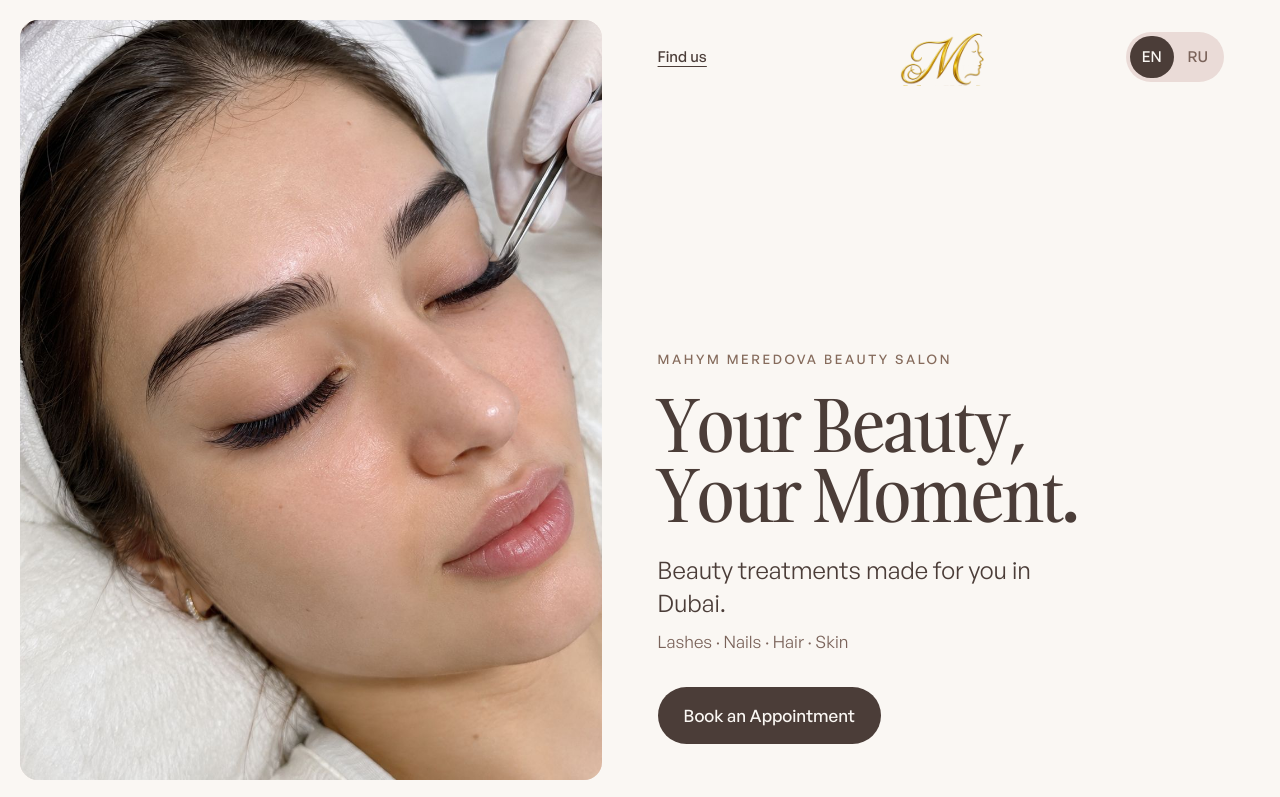
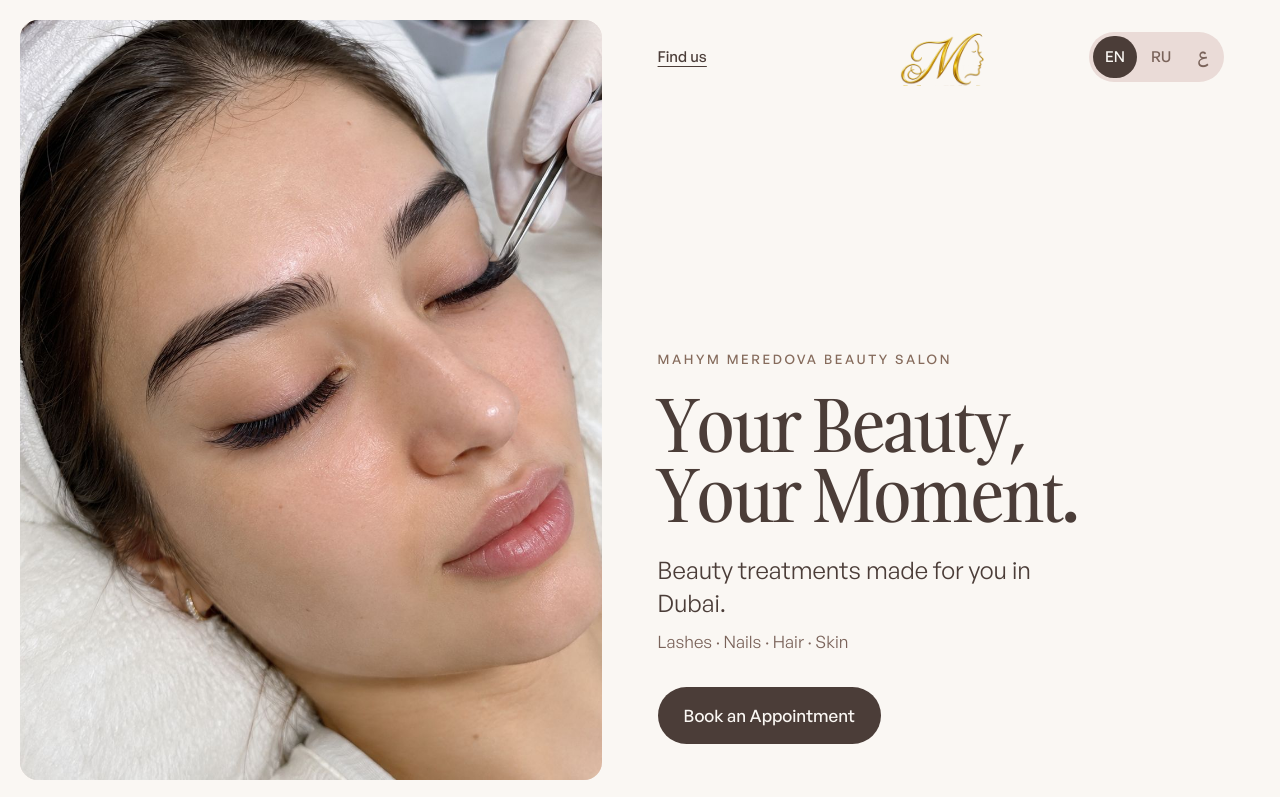
Before and after one commit to mammedovphoto-boop/mahym_beautysalon, a plain HTML site: page index.html in a window 1280 px wide. Shown: the top 797 px of the page. Drawn offline with Linux system fonts and the light colour scheme.

Commit message:
Add Arabic with right-to-left layout
Co-Authored-By: Claude Fable 5.2 <noreply@anthropic.com>
Claude-Session: https://claude.ai/code/session_01E5L5JcSLgs8KA7BQfsK8cb

```diff
--- a/app.js
+++ b/app.js
@@ -4,14 +4,14 @@
   var CATS=['all','lashes','nails','hair','face','massage'];
   /* dur = approximate minutes, to be confirmed by the salon */
   var ITEMS=[
-    {id:'lash', cat:'lashes', price:99, dur:120, img:'s_lash', en:['Lash extensions','Any effect and volume: classic, cat eye, wet look.'], ru:['Наращивание ресниц','Любой эффект и объём: классика, cat eye, wet look.']},
-    {id:'nails', cat:'nails', price:199, dur:90, img:'s_nails', en:['Manicure, all inclusive','Any length, shape and design. Removal and refill included.'], ru:['Маникюр «всё включено»','Любая длина, форма и дизайн. Снятие и коррекция включены.']},
-    {id:'keratin', cat:'hair', price:300, from:true, dur:150, img:'s_hair', en:['Keratin for hair','Smooth, glossy hair. Price depends on length and thickness.'], ru:['Кератин для волос','Гладкие блестящие волосы. Цена зависит от длины и густоты.']},
-    {id:'rdf', cat:'face', price:250, dur:60, img:'s_facial', en:['Russian Deep Facial','A professional facial in 13 steps.'], ru:['Russian Deep Facial','Профессиональный уход в 13 этапов.']},
-    {id:'clean', cat:'face', price:250, dur:60, img:'s_cleanse', en:['Deep cleansing facial','A thorough clean for clear, fresh skin.'], ru:['Глубокая чистка лица','Тщательное очищение для чистой и свежей кожи.']},
-    {id:'bio', cat:'face', price:250, dur:45, img:'s_peel', en:['BioRePeel','A peel for glow and an even tone, no downtime.'], ru:['BioRePeel','Пилинг для сияния и ровного тона, без восстановления.']},
-    {id:'mface', cat:'massage', price:null, dur:30, img:'s_mface', en:['Face massage','Lifting massage for a rested face.'], ru:['Массаж лица','Лифтинг-массаж для отдохнувшего лица.']},
-    {id:'mbody', cat:'massage', price:null, dur:60, img:'s_mbody', en:['Body massage','Relaxing massage of the back and body.'], ru:['Массаж тела','Расслабляющий массаж спины и тела.']}
+    {id:'lash', cat:'lashes', price:99, dur:120, img:'s_lash', en:['Lash extensions','Any effect and volume: classic, cat eye, wet look.'], ru:['Наращивание ресниц','Любой эффект и объём: классика, cat eye, wet look.'], ar:['تركيب رموش','أي شكل وأي كثافة: كلاسيك، كات آي، ويت لوك.']},
+    {id:'nails', cat:'nails', price:199, dur:90, img:'s_nails', en:['Manicure, all inclusive','Any length, shape and design. Removal and refill included.'], ru:['Маникюр «всё включено»','Любая длина, форма и дизайн. Снятие и коррекция включены.'], ar:['مانيكير شامل','أي طول وشكل وتصميم. يشمل الإزالة وإعادة التعبئة.']},
+    {id:'keratin', cat:'hair', price:300, from:true, dur:150, img:'s_hair', en:['Keratin for hair','Smooth, glossy hair. Price depends on length and thickness.'], ru:['Кератин для волос','Гладкие блестящие волосы. Цена зависит от длины и густоты.'], ar:['كيراتين للشعر','شعر ناعم ولامع. السعر حسب طول الشعر وكثافته.']},
+    {id:'rdf', cat:'face', price:250, dur:60, img:'s_facial', en:['Russian Deep Facial','A professional facial in 13 steps.'], ru:['Russian Deep Facial','Профессиональный уход в 13 этапов.'], ar:['Russian Deep Facial','عناية احترافية بالوجه من 13 خطوة.']},
+    {id:'clean', cat:'face', price:250, dur:60, img:'s_cleanse', en:['Deep cleansing facial','A thorough clean for clear, fresh skin.'], ru:['Глубокая чистка лица','Тщательное очищение для чистой и свежей кожи.'], ar:['تنظيف عميق للبشرة','تنظيف شامل لبشرة صافية ومنتعشة.']},
+    {id:'bio', cat:'face', price:250, dur:45, img:'s_peel', en:['BioRePeel','A peel for glow and an even tone, no downtime.'], ru:['BioRePeel','Пилинг для сияния и ровного тона, без восстановления.'], ar:['BioRePeel','تقشير يمنح النضارة ويوحّد لون البشرة، بدون فترة تعافٍ.']},
+    {id:'mface', cat:'massage', price:null, dur:30, img:'s_mface', en:['Face massage','Lifting massage for a rested face.'], ru:['Массаж лица','Лифтинг-массаж для отдохнувшего лица.'], ar:['مساج الوجه','مساج شدّ لوجه مرتاح.']},
+    {id:'mbody', cat:'massage', price:null, dur:60, img:'s_mbody', en:['Body massage','Relaxing massage of the back and body.'], ru:['Массаж тела','Расслабляющий массаж спины и тела.'], ar:['مساج الجسم','مساج استرخاء للظهر والجسم.']}
   ];
   var T={
     en:{navfind:'Find us',h1:'Your Beauty, Your Moment.',
@@ -51,14 +51,34 @@
       h:'ч',min:'мин',prev:'Предыдущий месяц',next:'Следующий месяц',
       r:{sv:'Услуга',pr:'Стоимость',du:'Длительность',d:'Дата',t:'Время',n:'Имя'},notyet:'пока не выбрано',
       chosen:function(n){var a=n%10,b=n%100;return n+(a===1&&b!==11?' услуга':(a>=2&&a<=4&&(b<10||b>20)?' услуги':' услуг'))},
-      m:{hi:'Здравствуйте! Хочу записаться на процедуру.',sv:'Услуга',pr:'Стоимость',d:'Дата',t:'Время',n:'Имя',end:'Подскажите, пожалуйста, можно ли подтвердить мою запись?'}}
+      m:{hi:'Здравствуйте! Хочу записаться на процедуру.',sv:'Услуга',pr:'Стоимость',d:'Дата',t:'Время',n:'Имя',end:'Подскажите, пожалуйста, можно ли подтвердить мою запись?'}},
+    ar:{navfind:'موقعنا',h1:'جمالكِ، لحظتكِ.',
+      lead:'خدمات تجميل مصمّمة لكِ في دبي.',tags:'رموش · أظافر · شعر · بشرة',
+      cta:'احجزي موعداً',p1:'الخدمة',p2:'التاريخ',p3:'الوقت',p4:'الاسم',
+      'h-why':'لماذا ماهيم',w1t:'عدة خدمات في زيارة واحدة',w1:'الرموش والأظافر معاً، لتخرجي جاهزة تماماً.',w2t:'أسعار شاملة',w2:'المانيكير يشمل أي تصميم مع الإزالة وإعادة التعبئة.',w3t:'نفتح كل يوم',w3:'من الساعة 10:00، في الحي الإسباني، المدينة العالمية.',g1:'مانيكير',g2:'تركيب رموش',g3:'كيراتين',gnote:'أعمال حقيقية من صالوننا.',barnone:'احجزي الآن',
+      st1:'الخطوة 1 من 4',st2:'الخطوة 2 من 4',st3:'الخطوة 3 من 4',st4:'الخطوة 4 من 4',
+      'h-treat':'اختاري الخدمة','sub-treat':'يمكنكِ اختيار أكثر من خدمة في زيارة واحدة.',
+      'h-date':'اختاري التاريخ','h-time':'الوقت المفضّل','sub-time':'بتوقيت دبي. سنؤكد لكِ عبر واتساب إن كان الوقت متاحاً.',
+      'h-name':'اسمكِ','h-review':'طلب الحجز',lname:'اسمكِ',send:'تأكيد الطلب عبر واتساب',
+      fine:'سيفتح واتساب برسالة جاهزة للإرسال. يتم تأكيد الحجز عند ردّ الصالون.',
+      'h-find':'موقعنا في الحي الإسباني',
+      addr:'صالون ماهيم للتجميل، الحي الإسباني، المدينة العالمية، دبي.',hours:'نفتح يومياً من الساعة 10:00.',
+      'c-map':'افتحي الخريطة',foot:'رموش، أظافر، شعر وبشرة. المدينة العالمية، دبي.',
+      bar:'اختاري التاريخ',bartime:'اختاري الوقت',barname:'أضيفي اسمكِ',barsend:'التأكيد عبر واتساب',
+      e1:'اختاري خدمة واحدة على الأقل أولاً.',e2:'اختاري التاريخ.',e3:'اختاري الوقت.',e4:'أضيفي اسمكِ لنعرف من سيحضر.',
+      cat:{all:'الكل',lashes:'رموش',nails:'أظافر',hair:'شعر',face:'الوجه',massage:'مساج'},
+      from:'من',ask:'عند الطلب',cur:'درهم',ph:'مثلاً: عائشة',noslots:'لا توجد أوقات متبقية في هذا اليوم. اختاري يوماً آخر.',
+      h:'س',min:'د',prev:'الشهر السابق',next:'الشهر التالي',
+      r:{sv:'الخدمة',pr:'السعر',du:'المدة',d:'التاريخ',t:'الوقت',n:'الاسم'},notyet:'لم يتم الاختيار بعد',
+      chosen:function(n){return n===1?'خدمة واحدة':n===2?'خدمتان':n+' خدمات'},
+      m:{hi:'مرحباً! أرغب في حجز موعد.',sv:'الخدمة',pr:'السعر',d:'التاريخ',t:'الوقت',n:'الاسم',end:'هل يمكن تأكيد حجزي من فضلكم؟'}}
   };
 
   var $=function(id){return document.getElementById(id)};
   var each=function(list,fn){Array.prototype.forEach.call(list,fn)};
   var lang='en';
-  try{var s=localStorage.getItem('mahym-lang'); if(s==='ru'||s==='en') lang=s; else if((navigator.language||'').slice(0,2)==='ru') lang='ru';}
-  catch(e){ if((navigator.language||'').slice(0,2)==='ru') lang='ru'; }
+  try{var s=localStorage.getItem('mahym-lang'); if(s==='ru'||s==='en'||s==='ar') lang=s; else { var nl=(navigator.language||'').slice(0,2); if(nl==='ru'||nl==='ar') lang=nl; }}
+  catch(e){ var nl2=(navigator.language||'').slice(0,2); if(nl2==='ru'||nl2==='ar') lang=nl2; }
   var state={svc:{},cat:'all',day:null,time:null,view:null}, sendSeen=false, heroSeen=true, wasReady=false, stagePic='hero', io=null;
   var reduce=window.matchMedia('(prefers-reduced-motion:reduce)').matches;
   var TICK='<svg viewBox="0 0 14 14" fill="none" stroke="#FAF7F3" stroke-width="2.2" stroke-linecap="round" stroke-linejoin="round" aria-hidden="true"><path d="M3 7.4 5.9 10.2 11 4.3"/></svg>';
@@ -87,18 +107,18 @@
     return out;
   }
   function bookable(k){var t=Date.parse(k+'T00:00:00Z'), t0=todayUTC(); return t>=t0 && t<=t0+AHEAD*864e5 && slotsFor(k).length>0;}
-  function fmt(dt,o){o.timeZone='UTC'; return new Intl.DateTimeFormat(lang==='ru'?'ru-RU':'en-GB',o).format(dt);}
+  function fmt(dt,o){o.timeZone='UTC'; return new Intl.DateTimeFormat(lang==='ru'?'ru-RU':lang==='ar'?'ar-AE-u-nu-latn':'en-GB',o).format(dt);}
   function cap(s){return s.charAt(0).toUpperCase()+s.slice(1);}
 
   /* ---- money and durations ---- */
   function chosen(){return ITEMS.filter(function(it){return state.svc[it.id]});}
-  function priceText(it){var t=T[lang]; return it.price==null? t.ask : (it.from? t.from+' ':'')+it.price+' AED';}
+  function priceText(it){var t=T[lang]; return it.price==null? t.ask : (it.from? t.from+' ':'')+it.price+' '+(t.cur||'AED');}
   function durText(min){var t=T[lang], h=Math.floor(min/60), m=min%60; return '≈ '+(h? h+' '+t.h+(m?' ':''):'')+(m? m+' '+t.min:'');}
   function totalText(){
     var c=chosen(), t=T[lang], sum=0, open=false, ask=false; if(!c.length) return '';
     c.forEach(function(it){ if(it.price==null) ask=true; else{sum+=it.price; if(it.from) open=true;} });
     if(!sum) return cap(t.ask);
-    return (open? t.from+' ':'')+sum+' AED'+(ask? ' + '+t.ask:'');
+    return (open? t.from+' ':'')+sum+' '+(t.cur||'AED')+(ask? ' + '+t.ask:'');
   }
   function totalDur(){return chosen().reduce(function(a,it){return a+it.dur},0);}
 
@@ -129,7 +149,7 @@
     $('next').disabled=(v.y===last.getUTCFullYear() && v.m===last.getUTCMonth());
     $('prev').setAttribute('aria-label',T[lang].prev); $('next').setAttribute('aria-label',T[lang].next);
     var mon=new Date(Date.UTC(2024,0,1)), dow='';
-    for(var i=0;i<7;i++) dow+='<span>'+fmt(new Date(mon.getTime()+i*864e5),{weekday:'short'}).replace('.','')+'</span>';
+    for(var i=0;i<7;i++) dow+='<span>'+fmt(new Date(mon.getTime()+i*864e5),{weekday:lang==='ar'?'narrow':'short'}).replace('.','')+'</span>';
     $('dow').innerHTML=dow;
     var html=''; for(var b=0;b<shift;b++) html+='<span class="day off"></span>';
     for(var d=1;d<=days;d++){
@@ -159,7 +179,7 @@
   function message(){
     var m=T[lang].m, c=chosen();
     return [m.hi,'',
-      m.sv+': '+c.map(function(it){return it[lang][0]}).join(', '),'',
+      m.sv+': '+c.map(function(it){return it[lang][0]}).join(lang==='ar'?'\u060C ':', '),'',
       m.pr+': '+totalText(),'',
       m.d+': '+dayText(),'',
       m.t+': '+state.time,'',
@@ -188,7 +208,7 @@
   function esc(s){return s.replace(/[&<>"]/g,function(c){return {'&':'&amp;','<':'&lt;','>':'&gt;','"':'&quot;'}[c]});}
   function renderRecap(){
     var t=T[lang], c=chosen(), name=$('f-name').value.trim();
-    var rows=[[t.r.sv, c.map(function(it){return it[lang][0]}).join(', ')],[t.r.pr,totalText()],[t.r.du, c.length? durText(totalDur()):''],[t.r.d,dayText()],[t.r.t,state.time||''],[t.r.n,name]];
+    var rows=[[t.r.sv, c.map(function(it){return it[lang][0]}).join(lang==='ar'?'\u060C ':', ')],[t.r.pr,totalText()],[t.r.du, c.length? durText(totalDur()):''],[t.r.d,dayText()],[t.r.t,state.time||''],[t.r.n,name]];
     $('recap').innerHTML=rows.map(function(r){return '<div><dt>'+r[0]+'</dt><dd'+(r[1]?'':' class="empty"')+'>'+(r[1]? esc(r[1]) : t.notyet)+'</dd></div>'}).join('');
     $('bar-text').textContent=c.length? t.chosen(c.length)+' · '+durText(totalDur()) : '';
     tick($('bar-total'),totalText());
@@ -204,10 +224,10 @@
     each($('prog').children,function(el){ var k=el.getAttribute('data-s'); el.classList.toggle('done', k==='services'? c.length>0 : k==='day'? !!state.day : k==='time'? !!state.time : !!name); });
   }
   function applyLang(){
-    var t=T[lang]; document.documentElement.lang=lang;
+    var t=T[lang]; document.documentElement.lang=lang; document.documentElement.dir=lang==='ar'?'rtl':'ltr';
     each(document.querySelectorAll('[data-t]'),function(el){var k=el.getAttribute('data-t'); if(typeof t[k]==='string') el.textContent=t[k];});
     $('f-name').placeholder=t.ph;
-    $('lang-en').setAttribute('aria-pressed',lang==='en'); $('lang-ru').setAttribute('aria-pressed',lang==='ru');
+    $('lang-en').setAttribute('aria-pressed',lang==='en'); $('lang-ru').setAttribute('aria-pressed',lang==='ru'); $('lang-ar').setAttribute('aria-pressed',lang==='ar');
     renderCats(); renderCards(); renderCal(false); renderTimes(false); renderRecap();
   }
   function hideErr(k){$('err-'+k).hidden=true;}
@@ -239,6 +259,7 @@
   function setLang(l){lang=l; try{localStorage.setItem('mahym-lang',l)}catch(e){} applyLang();}
   $('lang-en').addEventListener('click',function(){setLang('en')});
   $('lang-ru').addEventListener('click',function(){setLang('ru')});
+  $('lang-ar').addEventListener('click',function(){setLang('ar')});
   $('send').addEventListener('click',function(e){
     var m=missing(); if(!m){ this.href='https://wa.me/'+PHONE+'?text='+encodeURIComponent(message()); return; }
     e.preventDefault(); $('err-'+m).hidden=false;
--- a/index.html
+++ b/index.html
@@ -33,9 +33,10 @@
         <div class="lang" role="group" aria-label="Language">
           <button type="button" id="lang-en" aria-pressed="true" aria-label="English">EN</button>
           <button type="button" id="lang-ru" aria-pressed="false" aria-label="Русский">RU</button>
+          <button type="button" id="lang-ar" aria-pressed="false" aria-label="العربية" lang="ar">ع</button>
         </div>
       </nav>
-      <p class="brand">MAHYM MEREDOVA BEAUTY SALON</p>
+      <p class="brand" dir="ltr">MAHYM MEREDOVA BEAUTY SALON</p>
       <div class="hero-pic"><img src="img/hero.jpg" alt="" width="1086" height="1357"></div>
       <h1 class="title" data-t="h1">Your Beauty, Your Moment.</h1>
       <p class="lead" data-t="lead">Beauty treatments made for you in Dubai.</p>
@@ -120,14 +121,14 @@
       <p class="addr"><span data-t="addr">Mahym Beauty Salon, Spain Cluster, International City, Dubai.</span> <span data-t="hours">Open every day from 10:00.</span></p>
       <div class="cells">
         <a class="cell" href="https://www.google.com/maps/search/?api=1&query=Mahym+Beauty+Salon+International+City+Dubai"><span data-t="c-map">Open the map</span><small>Google Maps</small></a>
-        <a class="cell" href="https://www.instagram.com/mahym_beauty_salon/"><span>Instagram</span><small>@mahym_beauty_salon</small></a>
-        <a class="cell solid" href="https://wa.me/971521934818"><span>WhatsApp</span><small>+971 52 193 4818</small></a>
+        <a class="cell" href="https://www.instagram.com/mahym_beauty_salon/"><span>Instagram</span><small dir="ltr">@mahym_beauty_salon</small></a>
+        <a class="cell solid" href="https://wa.me/971521934818"><span>WhatsApp</span><small dir="ltr">+971 52 193 4818</small></a>
       </div>
     </section>
 
     <footer class="foot">
       <img class="logo" src="img/logo.png" alt="Mahym Meredova Beauty Salon" width="356" height="360" loading="lazy">
-      <div class="word" id="word" aria-hidden="true"><span style="--i:0">M</span><span style="--i:1">a</span><span style="--i:2">h</span><span style="--i:3">y</span><span style="--i:4">m</span></div>
+      <div class="word" id="word" aria-hidden="true" dir="ltr"><span style="--i:0">M</span><span style="--i:1">a</span><span style="--i:2">h</span><span style="--i:3">y</span><span style="--i:4">m</span></div>
       <p data-t="foot">Lashes, nails, hair and skin. International City, Dubai.</p>
     </footer>
   </main>
--- a/style.css
+++ b/style.css
@@ -2,6 +2,9 @@
    One wine ink on porcelain blush, taken from the salon's own nails and skin tones. */
 @font-face{font-family:"Gambarino";src:url(fonts/gambarino.woff2) format("woff2");font-weight:400;font-display:swap}
 @font-face{font-family:"Prata";src:url(fonts/prata-cyr.woff2) format("woff2");font-weight:400;font-display:swap;unicode-range:U+0400-04FF,U+2116}
+@font-face{font-family:"Naskh";src:url(fonts/naskh-ar.woff2) format("woff2");font-weight:400;font-display:swap;unicode-range:U+0600-06FF,U+0750-077F,U+FB50-FDFF,U+FE70-FEFF}
+@font-face{font-family:"Plex Arabic";src:url(fonts/plex-ar-400.woff2) format("woff2");font-weight:400;font-display:swap;unicode-range:U+0600-06FF,U+0750-077F,U+FB50-FDFF,U+FE70-FEFF}
+@font-face{font-family:"Plex Arabic";src:url(fonts/plex-ar-500.woff2) format("woff2");font-weight:500;font-display:swap;unicode-range:U+0600-06FF,U+0750-077F,U+FB50-FDFF,U+FE70-FEFF}
 @font-face{font-family:"General Sans";src:url(fonts/gs400.woff2) format("woff2");font-weight:400;font-display:swap}
 @font-face{font-family:"General Sans";src:url(fonts/gs500.woff2) format("woff2");font-weight:500;font-display:swap}
 @font-face{font-family:"Manrope";src:url(fonts/manrope-cyr-400.woff2) format("woff2");font-weight:400;font-display:swap;unicode-range:U+0400-04FF,U+2116}
@@ -20,8 +23,8 @@
   --field-2:#FAF7F3;
   --field-ink:#4B3D38;
   --field-muted:#7A635A;
-  --display:"Gambarino","Prata","Times New Roman",serif;
-  --text:"General Sans","Manrope",system-ui,-apple-system,"Segoe UI",Roboto,sans-serif;
+  --display:"Gambarino","Prata","Naskh","Times New Roman",serif;
+  --text:"General Sans","Manrope","Plex Arabic",system-ui,-apple-system,"Segoe UI",Roboto,sans-serif;
   --small:.9375rem;
   --body:1.0625rem;
   --lead:1.25rem;
@@ -94,16 +97,16 @@ h2{font-family:var(--display);font-weight:400;font-size:var(--head);line-height:
 .cat[aria-pressed="true"]{background:var(--ink);color:var(--bg)}
 .cat:active{transform:scale(.95)}
 .cards{display:grid;gap:10px;margin-top:18px}
-.card{position:relative;display:grid;grid-template-columns:96px 1fr;gap:14px;align-items:stretch;width:100%;text-align:left;background:var(--card);border:1px solid var(--surface);border-radius:var(--r);padding:8px;color:var(--ink);transition:background-color .25s,transform .2s var(--ease)}
+.card{position:relative;display:grid;grid-template-columns:96px 1fr;gap:14px;align-items:stretch;width:100%;text-align:start;background:var(--card);border:1px solid var(--surface);border-radius:var(--r);padding:8px;color:var(--ink);transition:background-color .25s,transform .2s var(--ease)}
 .card img{width:96px;height:120px;object-fit:cover;border-radius:10px}
-.card .body{display:flex;flex-direction:column;padding:6px 40px 6px 0;min-width:0}
+.card .body{display:flex;flex-direction:column;padding-block:6px;padding-inline:0 40px;min-width:0}
 .card .nm{font-size:1.125rem;font-weight:500;line-height:1.25;overflow-wrap:anywhere;hyphens:auto}
 .card .ds{font-size:var(--small);line-height:1.4;color:var(--muted);margin-top:4px}
 .card .meta{display:flex;flex-wrap:wrap;align-items:baseline;gap:2px 10px;margin-top:auto;padding-top:8px}
 .card .pr,.card .du{white-space:nowrap}
 .card .pr{font-weight:500;font-size:1.0625rem;font-variant-numeric:tabular-nums lining-nums}
 .card .du{font-size:var(--small);color:var(--muted)}
-.card .tick{position:absolute;top:12px;right:12px;width:30px;height:30px;border-radius:50%;background:var(--bg);box-shadow:inset 0 0 0 1px var(--nude);display:grid;place-items:center;transition:background-color .2s,transform .4s var(--spring)}
+.card .tick{position:absolute;top:12px;inset-inline-end:12px;width:30px;height:30px;border-radius:50%;background:var(--bg);box-shadow:inset 0 0 0 1px var(--nude);display:grid;place-items:center;transition:background-color .2s,transform .4s var(--spring)}
 .card .tick svg{width:14px;height:14px;opacity:0;transition:opacity .15s}
 .card[aria-pressed="true"]{background:var(--surface);border-color:var(--champ)}
 .card[aria-pressed="true"] .tick{background:var(--ink);box-shadow:none;transform:scale(1.1)}
@@ -239,12 +242,12 @@ h2{font-family:var(--display);font-weight:400;font-size:var(--head);line-height:
   .times{grid-template-columns:repeat(6,1fr)}
   .fields{max-width:460px}
   .btn.inv{width:auto}
-  .fine{text-align:left}
+  .fine{text-align:start}
   .facts{grid-template-columns:repeat(3,1fr)}
   .three{max-width:560px}
-  .note{text-align:left}
+  .note{text-align:start}
   .prog{margin-top:0;padding:14px var(--m) 10px}
-  .brand{text-align:left;margin:0}
+  .brand{text-align:start;margin:0}
   .find{margin:160px 20px 0 var(--m);max-width:none;border-radius:var(--r);padding:48px 40px 48px}
   .find-pic{display:none}
   .cells{grid-template-columns:repeat(3,1fr)}
@@ -265,9 +268,19 @@ h2{font-family:var(--display);font-weight:400;font-size:var(--head);line-height:
   .card{grid-template-columns:80px 1fr;gap:12px}
   .card img{width:80px;height:104px}
   .card .nm{font-size:1.0625rem}
-  .card .body{padding-right:34px}
+  .card .body{padding-inline-end:34px}
   .when{margin-left:8px;margin-right:8px;padding-left:12px;padding-right:12px}
   .dow,.days{gap:3px}
   .times{grid-template-columns:repeat(3,1fr)}
   .recap div{grid-template-columns:6.2em 1fr}
 }
+
+/* ---------- Arabic, right to left ---------- */
+[dir="rtl"] h1,[dir="rtl"] h2{letter-spacing:0;line-height:1.3}
+[dir="rtl"] .title{line-height:1.25}
+[dir="rtl"] .prog i::after{transform-origin:right}
+[dir="rtl"] .cal-nav svg{transform:scaleX(-1)}
+[dir="rtl"] .brand{direction:ltr}
+[dir="rtl"] .lang{direction:ltr}
+[dir="rtl"] .time,[dir="rtl"] .day{direction:ltr}
+.lang button[lang="ar"]{font-family:"Plex Arabic",var(--text);font-size:1.0625rem;line-height:1.2;padding-top:7px;padding-bottom:9px}
```
Also changed, not shown: fonts/naskh-ar.woff2 (added), fonts/plex-ar-400.woff2 (added), fonts/plex-ar-500.woff2 (added).
